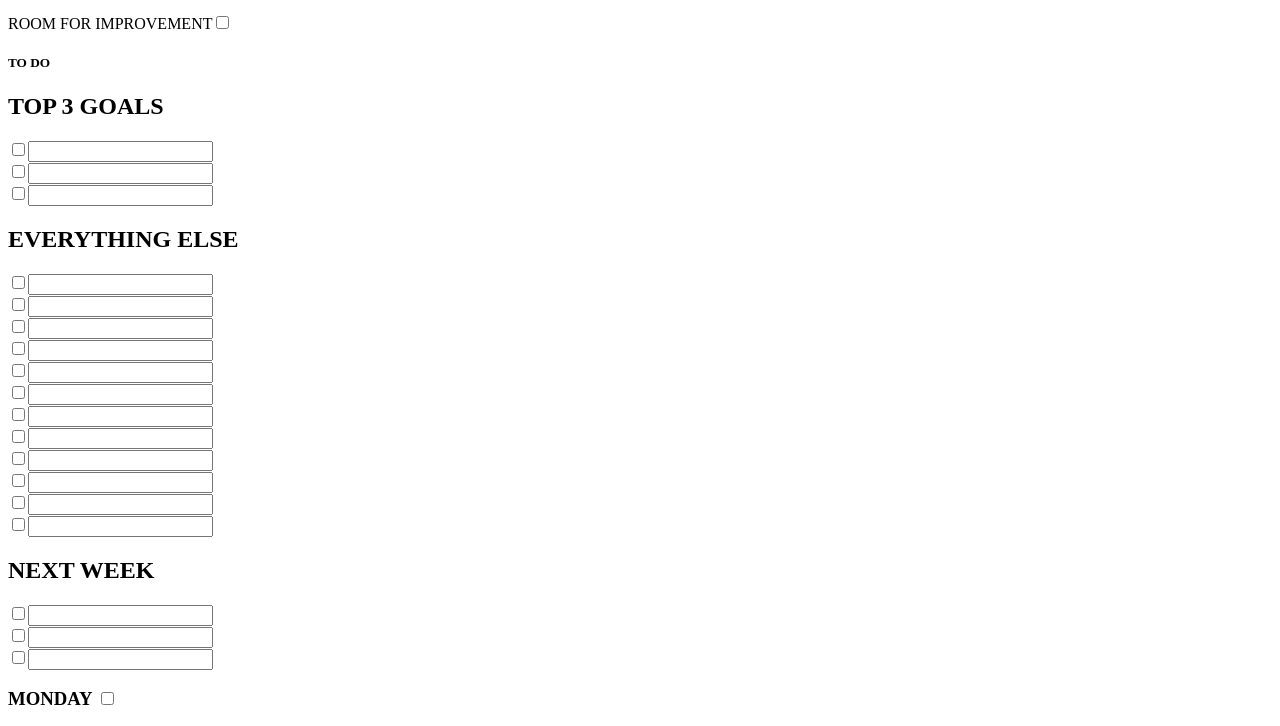
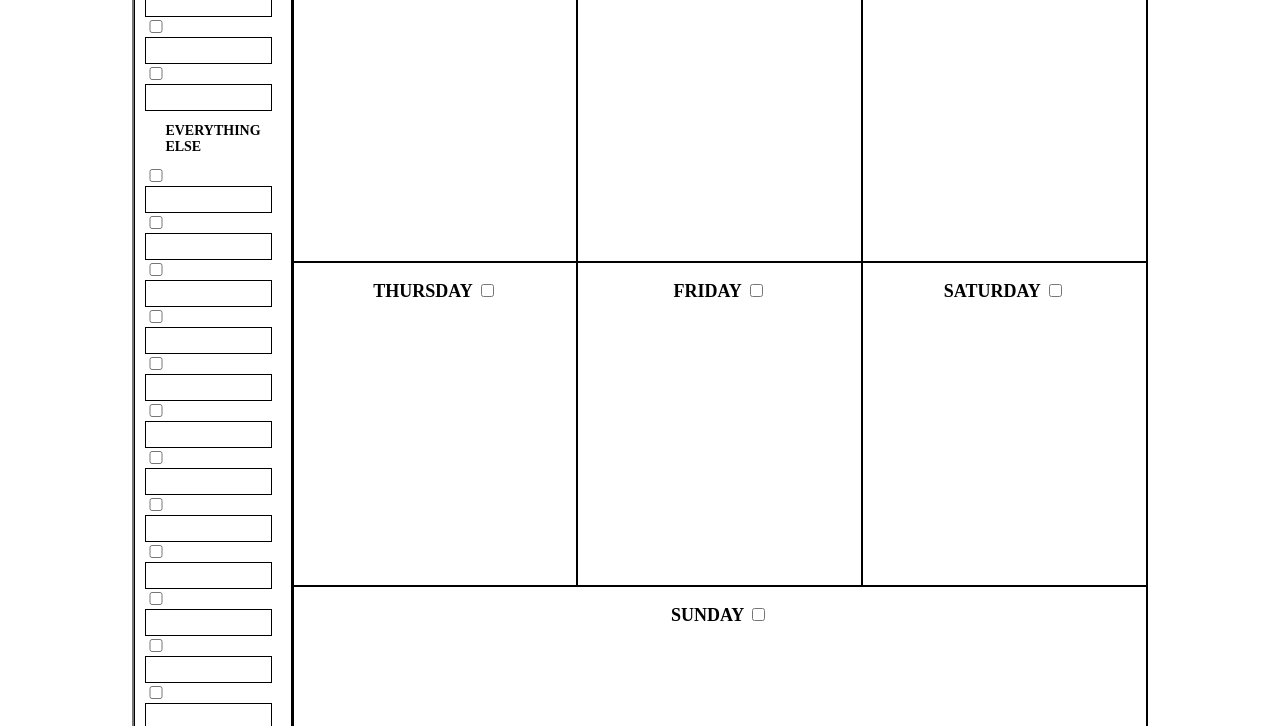
Before and after one commit to vavankaban/K.V.-23, a plain HTML site: page LAB4.html in a window 1280 px wide. Shown: the part 177-903 px from the top of the page. Drawn offline with Linux system fonts and the light colour scheme.

Commit message:
Update LAB4.html

```diff
--- a/LAB4.html
+++ b/LAB4.html
@@ -2,7 +2,7 @@
 <html lang="en">
 
 <head>
-    <link rel="stylesheet" type="text/css" href="style_lb_4.css" />
+    <link rel="stylesheet" type="text/css" href="Style4.css" />
     <title>Weekly Plan</title>
 </head>
 
```
